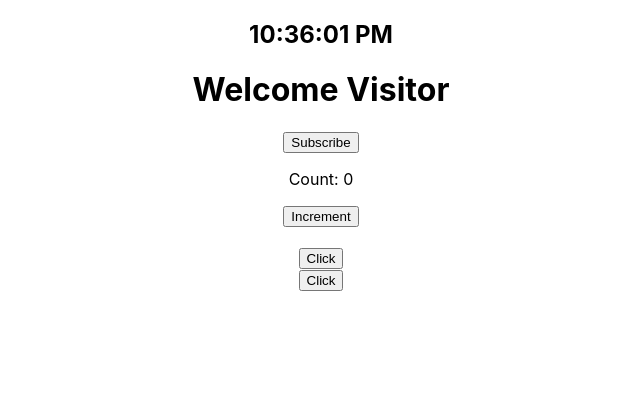
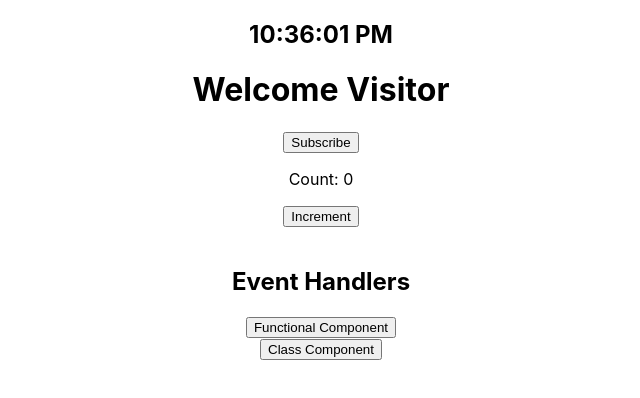
Before and after one commit to Derrickdog/react-app, a React (Create React App) app: page / in a window 1280 px wide. Shown: the top 398 px of the page, without its empty margins (319-959 px from the left). Built offline with nearby package versions, Linux system fonts and the light colour scheme.

Commit message:
Edit app

```diff
--- a/src/App.js
+++ b/src/App.js
@@ -17,6 +17,7 @@ function App() {
       <Message />
       <Counter />
       <br />
+      <h2>Event Handlers</h2>
       <FunctionClick />
       <ClassClick />
     </div>
--- a/src/components/ClassClick.js
+++ b/src/components/ClassClick.js
@@ -9,7 +9,7 @@ class ClassClick extends Component {
   render() {
     return (
       <div>
-        <button onClick={this.clickHandler}>Click</button>
+        <button onClick={this.clickHandler}>Class Component</button>
       </div>
     )
   }
--- a/src/components/FunctionClick.js
+++ b/src/components/FunctionClick.js
@@ -8,7 +8,7 @@ function FunctionClick() {
 
   return (
     <div>
-        <button onClick={clickHandler}>Click</button>
+        <button onClick={clickHandler}>Functional Component</button>
     </div>
   )
 }
```
